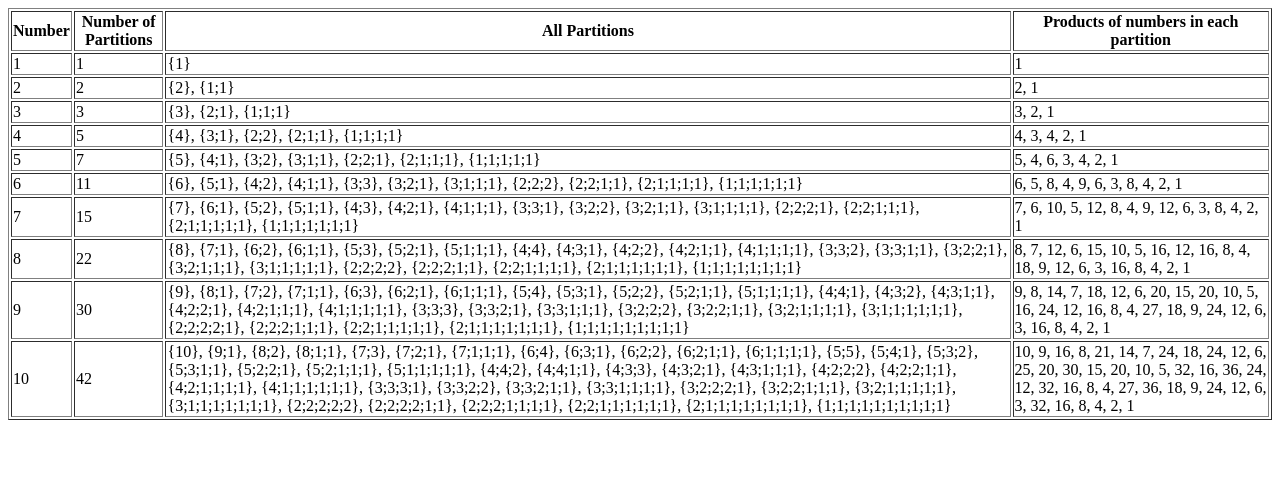
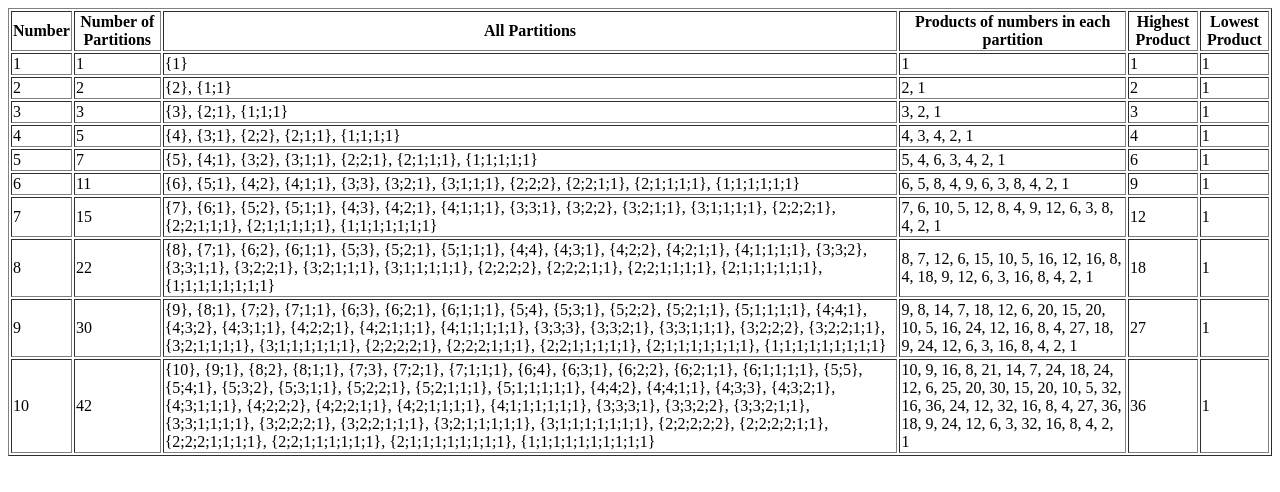
Before and after one commit to ernestKV/partitions, a plain HTML site: page index.html in a window 1280 px wide. Drawn offline with Linux system fonts and the light colour scheme.

Commit message:
Update index.html

```diff
--- a/index.html
+++ b/index.html
@@ -17,6 +17,8 @@
         <th>Number of Partitions</th>
         <th>All Partitions</th>
         <th>Products of numbers in each partition</th>
+        <th>Highest Product</th>
+        <th>Lowest Product</th>
     </tr>
 </table>
 
@@ -52,11 +54,17 @@
             let partitionsCountCell = newRow.insertCell(1);
             let partitionsCell = newRow.insertCell(2);
             let productsCell = newRow.insertCell(3);
+            let highestProduct = Math.max(...products);
+            let lowestProduct = Math.min(...products);
+            let highestProductCell = newRow.insertCell(4);
+            let lowestProductCell = newRow.insertCell(5);
 
             numberCell.innerHTML = n;
             partitionsCountCell.innerHTML = partitions.length;
             partitionsCell.innerHTML = partitions.map(p => `{${p.join(';')}}`).join(', ');
             productsCell.innerHTML = products.join(', ');
+            highestProductCell.innerHTML = highestProduct;
+            lowestProductCell.innerHTML = lowestProduct;
         }
     }
     window.onload = populateTable;
```
